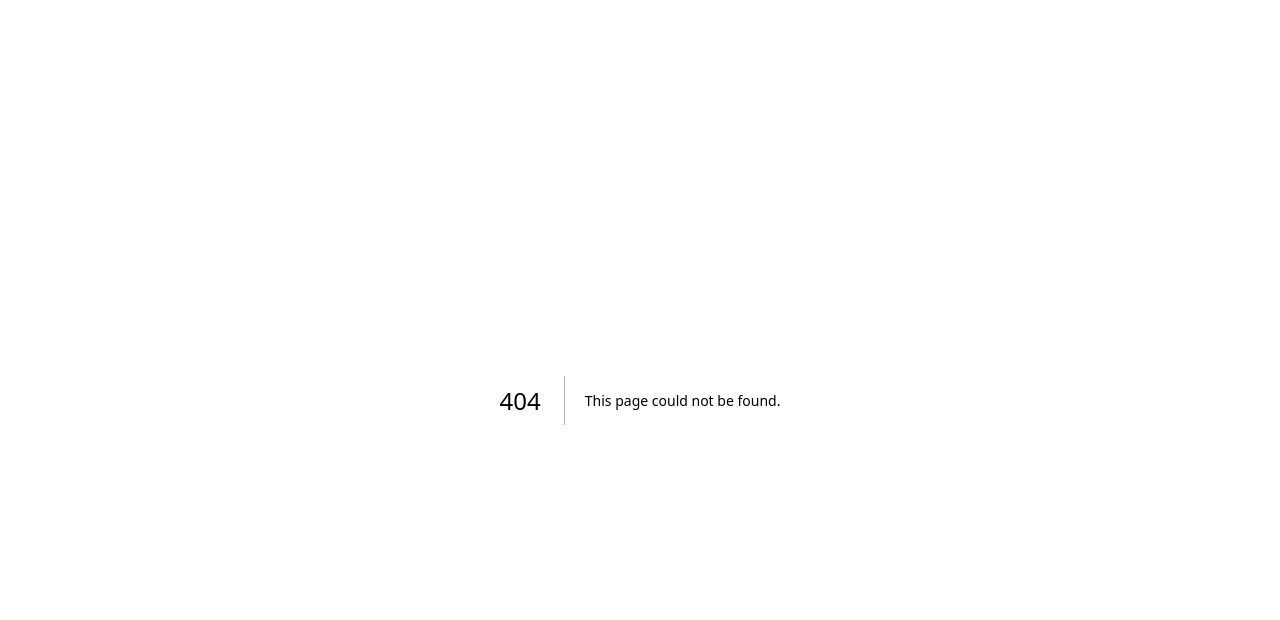
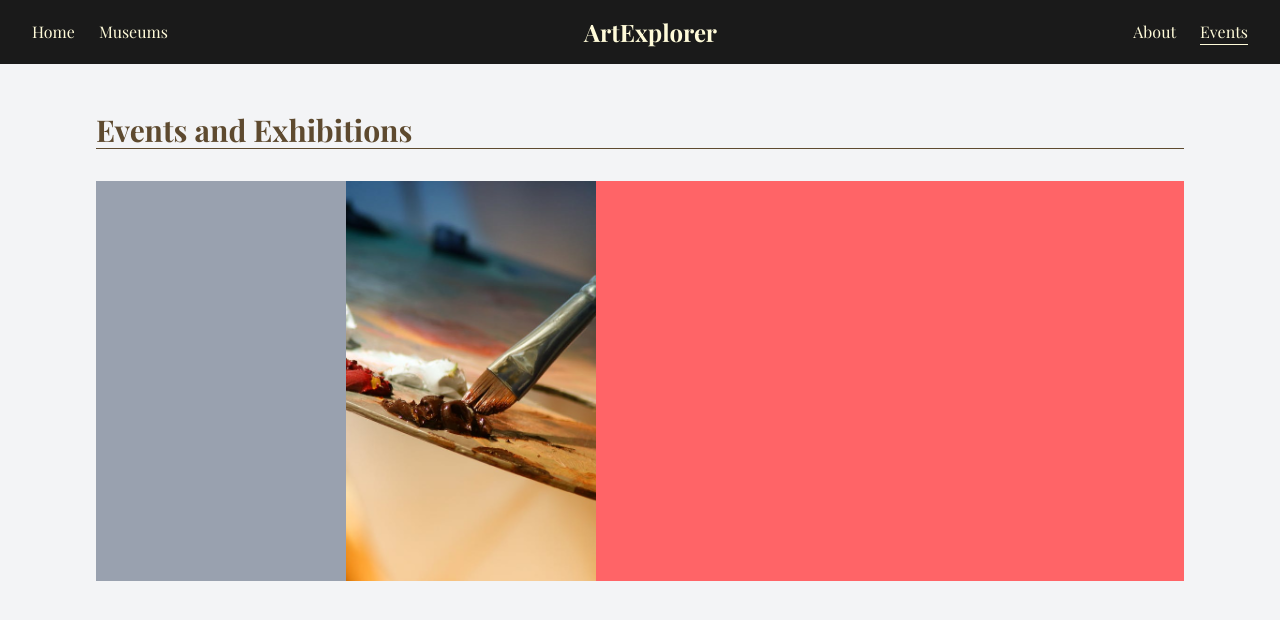
Before and after one commit to nugroho-dotnc/project-csc-artexplorer, a Next.js app: page /events in a window 1280 px wide. Before the commit this address had no page. Shown: the top 620 px of the page. Built offline with nearby package versions, Linux system fonts and the light colour scheme; a web font is replaced by a local one.

Commit message:
page events belom jadi

```diff
--- a/src/components/Navbar.js
+++ b/src/components/Navbar.js
@@ -65,7 +65,7 @@ export const Navbar = () => {
 
   const navLinksDataRight = [
     { label: "About", link: "/about" },
-    { label: "Gallery", link: "/gallery" },
+    { label: "Events", link: "/events" },
   ];
 
   return (
--- /dev/null
+++ b/src/pages/events/index.js
@@ -0,0 +1,44 @@
+import { useState, useEffect } from "react";
+import React from "react";
+import GalleryCard from "../../components/gallery-card";
+import CustomerLayout from "@/components/customer-layout";
+
+
+const Events = () => {
+    // const [data, setData] = useState([]);
+
+
+    // const fetchData = async () => {
+    //     try {
+    //         const response = await fetch('/data/museum.json');
+    //         const data = await response.json();
+    //         setData(data);
+    //     } catch (error) {
+    //         console.error("Failed to fetch museum data:", error);
+    //     }
+    // };
+
+    // useEffect(() => {
+    //     fetchData();
+    // }, []);
+
+    return (
+        <CustomerLayout>
+            <div className="w-screen h-screen flex flex-col items-center justify-center">
+            <div className="w-[85%] h-full">
+                <div className="text-secondary text-3xl font-bold mt-28 border-secondary border-b-1">
+                    <h1>Events and Exhibitions</h1>
+                </div>
+                <div className="bg-red-400 w-full h-[50%] mt-8 flex justify-between">
+                    <div className="w-[46%] h-full bg-blue-400 flex">
+                        <div className="w-1/2 h-full bg-gray-400"></div>
+                        <div className="w-1/2 h-full bg-[url(/uploads/museum/event-dummy.jpg)] bg-center bg-cover bg-no-repeat"></div>
+                    </div>
+                </div>
+            </div>
+        </div>
+        </CustomerLayout>
+    );
+};
+
+export default Events;
--- a/src/pages/gallery/index.js
+++ /dev/null
@@ -1,67 +0,0 @@
-import { useState, useEffect } from "react";
-import React from "react";
-import GalleryCard from "../../components/gallery-card";
-import CustomerLayout from "@/components/customer-layout";
-
-const Gallery = () => {
-    const [data, setData] = useState([]);
-
-
-    const fetchData = async () => {
-        try {
-            const response = await fetch('/data/museum.json');
-            const data = await response.json();
-            setData(data);
-        } catch (error) {
-            console.error("Failed to fetch museum data:", error);
-        }
-    };
-
-    useEffect(() => {
-        fetchData();
-    }, []);
-
-    return (
-        <>
-            <CustomerLayout>
-                <div className="flex flex-col w-full justify-center bg-white">
-                <div
-                        className="h-96 md:h-96 w-full mt-16 md:mt-16 bg-cover bg-center bg-no-repeat"
-                        style={{ backgroundImage: "url('/images/museum-detail-background-gelap.png')" }}>
-                        <div className="w-full h-full bg-[#000]/60 text-primary flex flex-col justify-center items-center">
-                            <div className="flex flex-col justify-center items-center gap-6">
-                                <h1 className="text-2xl md:text-5xl font-bold text-center text-shadow-sm">
-                                   Museum Collection
-                               </h1>
-                            </div>
-                        </div>
-                </div>
-                <div className="mx-auto flex w-full max-w-[1200px] flex-col gap-16 p-4 md:max-w-[1600px] md:p-8 mt-24 mb-32">
-                    <div className="mt-8 flex flex-col gap-16">
-                        {
-                            data.map((value, index) => (
-                                <div className="flex flex-col gap-8" key={index}>
-                                    {/* Nama museum */}
-                                    <h1 className="text-2xl font-bold text-secondary">
-                                        {value.nama}
-                                    </h1>
-                                    <hr/>
-                                    <div className="grid grid-cols-1 gap-6 sm:grid-cols-2 lg:grid-cols-4">
-                                        {
-                                            value.koleksi.map((item, itemIndex) => (
-                                                <GalleryCard data={item} key={itemIndex} />
-                                            ))
-                                        }
-                                    </div>
-                                </div>
-                            ))
-                        }
-                    </div>
-                </div>
-            </div>
-            </CustomerLayout>
-        </>
-    );
-};
-
-export default Gallery;
```
Also changed, not shown: public/uploads/museum/event-dummy.jpg (added).
